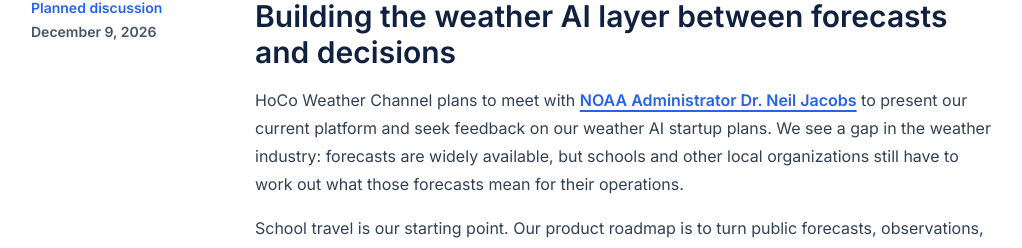
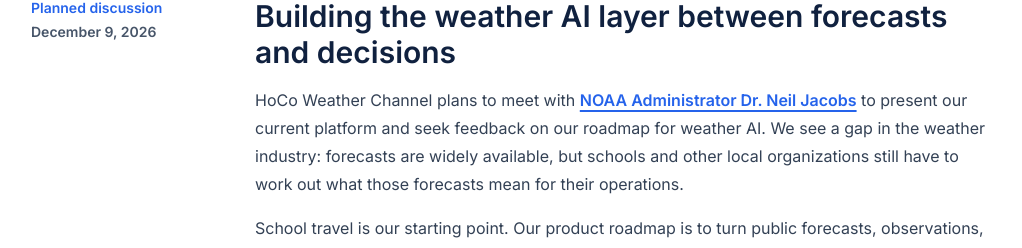
Before and after one commit to davidliu-2008/HoCoWX, a Next.js app: page /announcements in a window 1280 px wide. Shown: the part 788-1036 px from the top of the page, without its empty margins (129-1151 px from the left). Built offline with nearby package versions, Linux system fonts and the light colour scheme.

Commit message:
Refine NOAA announcement wording

```diff
--- a/app/announcements/page.tsx
+++ b/app/announcements/page.tsx
@@ -29,7 +29,7 @@ export default function AnnouncementsPage() {
           <div className="text-sm font-semibold text-bay">Planned discussion <time dateTime="2026-12-09" className="mt-1 block text-slate-600">December 9, 2026</time></div>
           <div>
             <h2 className="text-2xl font-semibold leading-tight text-ink sm:text-3xl">Building the weather AI layer between forecasts and decisions</h2>
-            <p className="mt-4 leading-7 text-slate-700">HoCo Weather Channel plans to meet with <a href="https://www.noaa.gov/our-people/leadership/dr-neil-jacobs-2025" className="font-semibold text-bay underline underline-offset-4">NOAA Administrator Dr. Neil Jacobs</a> to present our current platform and seek feedback on our weather AI startup plans. We see a gap in the weather industry: forecasts are widely available, but schools and other local organizations still have to work out what those forecasts mean for their operations.</p>
+            <p className="mt-4 leading-7 text-slate-700">HoCo Weather Channel plans to meet with <a href="https://www.noaa.gov/our-people/leadership/dr-neil-jacobs-2025" className="font-semibold text-bay underline underline-offset-4">NOAA Administrator Dr. Neil Jacobs</a> to present our current platform and seek feedback on our roadmap for weather AI. We see a gap in the weather industry: forecasts are widely available, but schools and other local organizations still have to work out what those forecasts mean for their operations.</p>
             <p className="mt-4 leading-7 text-slate-700">School travel is our starting point. Our product roadmap is to turn public forecasts, observations, and alerts into local impact estimates and briefings that show the evidence, timing, and uncertainty behind each assessment. We plan to ask Dr. Jacobs to review how HoCo Weather Channel works today and where that approach could serve other communities.</p>
             <p className="mt-4 leading-7 text-slate-700">Our long-term goal is to explore a sustained collaboration with NOAA that could begin with a focused pilot. We want to test whether clearer, faster briefings help local teams make better-informed decisions, and use what we learn to show where public weather data could be easier to put to work.</p>
           </div>
```
